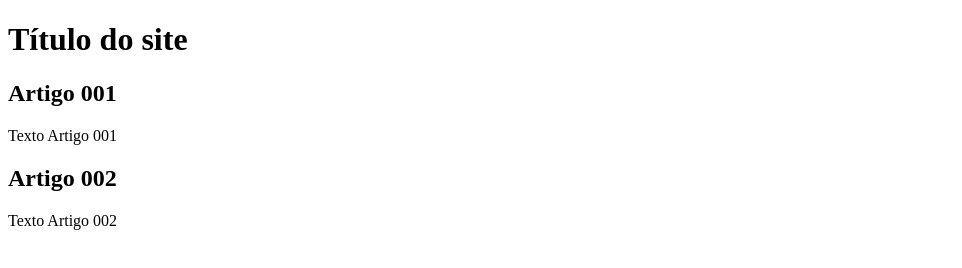
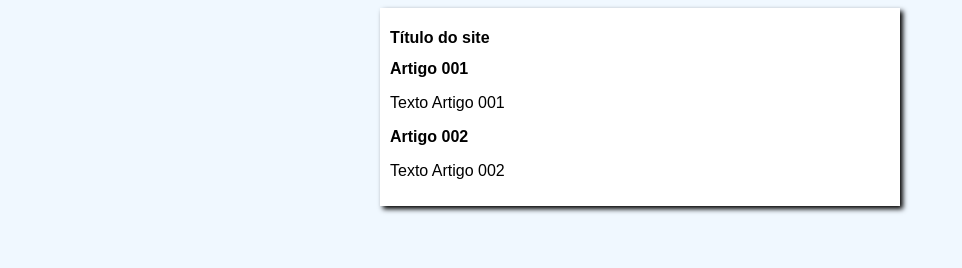
Before and after one commit to renato-rt/projeto-site, a plain HTML site: page Index.html in a window 1280 px wide. Shown: the whole page, without its empty margins (0-962 px from the left). Drawn offline with Linux system fonts and the light colour scheme.

Commit message:
iniciei o design

```diff
--- a/Index.html
+++ b/Index.html
@@ -5,6 +5,7 @@
     <meta http-equiv="X-UA-Compatible" content="IE=edge">
     <meta name="viewport" content="width=device-width, initial-scale=1.0">
     <title>Titulo do Site</title>
+    <link rel="stylesheet" href="estilos/style.css">
 </head>
 <body>
     <main>
--- /dev/null
+++ b/estilos/style.css
@@ -0,0 +1,16 @@
+*{
+    font-family: Arial, Helvetica, sans-serif;
+    font-size: 16px;
+    }
+
+    body {
+        background-color: aliceblue;
+    }
+
+    main {
+        background-color: white;
+        width: 500px;
+        margin: auto;
+        padding: 10px;
+        box-shadow: 3px 3px 5px black;
+    }
```
